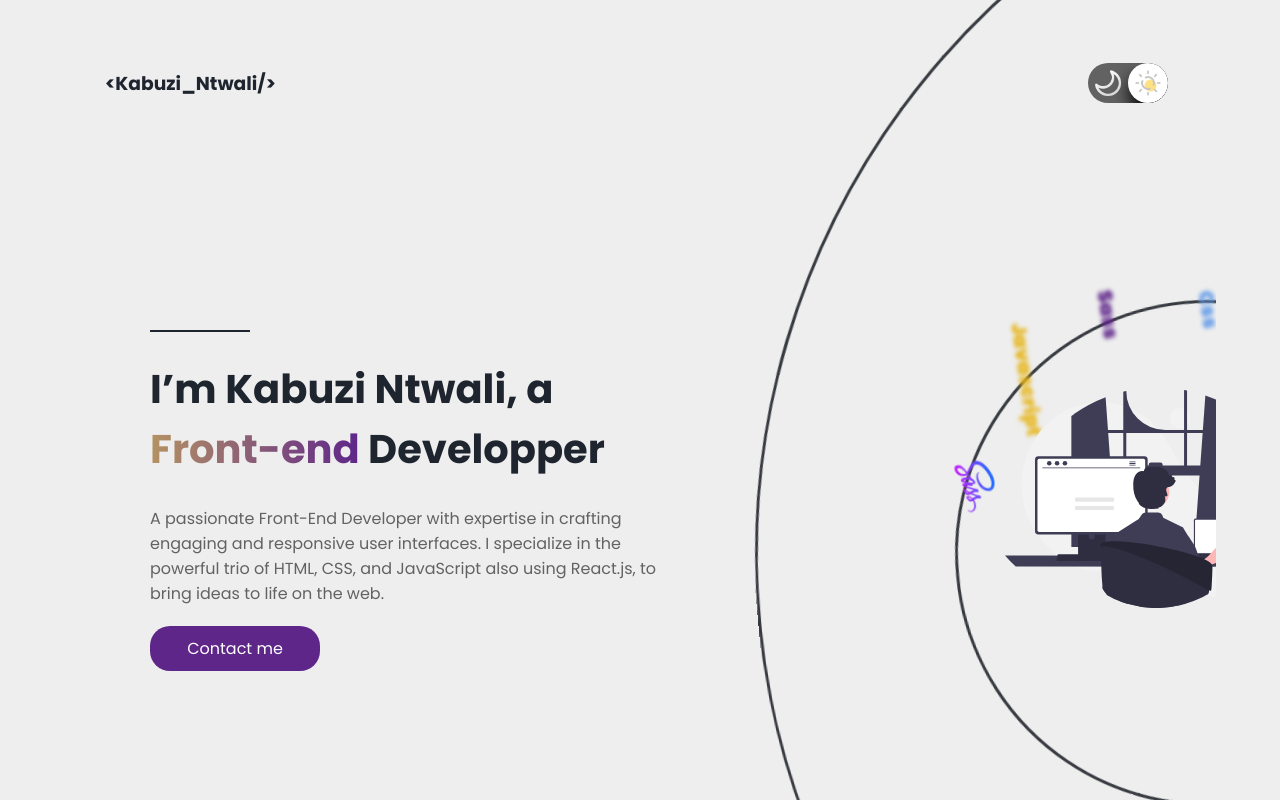
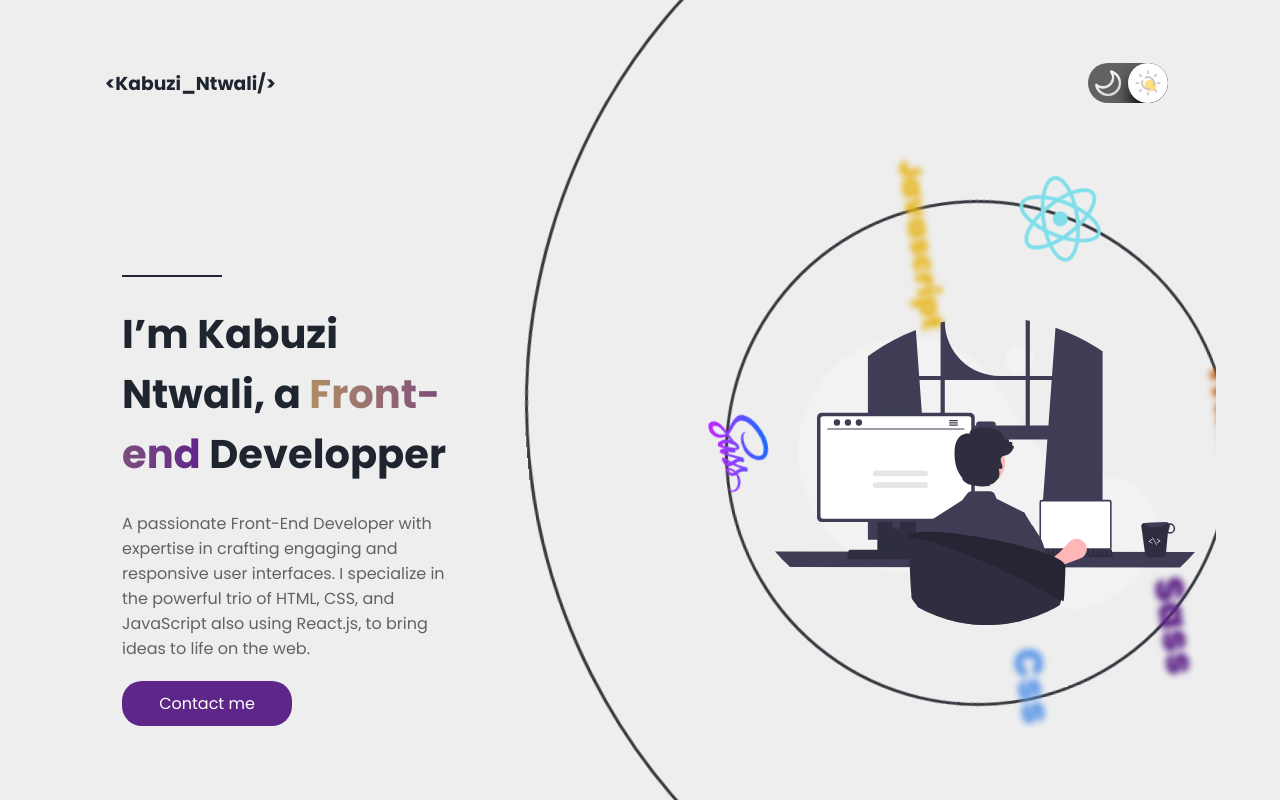
Before and after one commit to tycoonkabuzi/myportfolio, a React (Create React App) app: page / in a window 1280 px wide. Shown: the top 800 px of the page. Built offline with nearby package versions, Linux system fonts and the light colour scheme.

Commit message:
Responsive done for the Header Component @media only screen and (min-width: 1200px)

```diff
--- a/src/Components/Header/index.jsx
+++ b/src/Components/Header/index.jsx
@@ -85,12 +85,6 @@ const Main = styled.div`
   padding-bottom: 20px;
   justify-content: space-around;
 
-  @media only screen and (min-width: 1200px) {
-    grid-template-columns: 47% 53%;
-  }
-  @media only screen and (max-width: 1200px) {
-    grid-template-columns: 40% 60%;
-  }
   @media only screen and (max-width: 600px) {
     grid-template-columns: 80% 20%;
   }
@@ -100,6 +94,9 @@ const Main = styled.div`
   }
   @media only screen and (min-width: 992px) {
     grid-template-columns: 60% 40%;
+  }
+  @media only screen and (min-width: 1200px) {
+    grid-template-columns: 40% 60%;
   }
 `;
 const Text = styled.div`
@@ -124,8 +121,6 @@ const Graphics = styled.div`
       : css`
           animation: ${reversedRight} 0.6s ease-in-out forwards;
         `}
-  @media only screen and (min-width: 1200px) {
-  }
 `;
 const BigCircle = styled.div`
   border: solid 3px
@@ -137,16 +132,6 @@ const BigCircle = styled.div`
   border-radius: 1500px;
   position: absolute;
 
-  @media only screen and (min-width: 1200px) {
-    width: 1200px;
-    height: 1200px;
-    top: -200px;
-  }
-  @media only screen and (max-width: 1200px) {
-    width: 1500px;
-    height: 1500px;
-    top: -300px;
-  }
   @media only screen and (max-width: 600px) {
     width: 600px;
     height: 600px;
@@ -156,6 +141,11 @@ const BigCircle = styled.div`
   @media only screen and (min-width: 992px) {
     width: 1500px;
     height: 1500px;
+    top: -200px;
+  }
+  @media only screen and (min-width: 1200px) {
+    width: 1200px;
+    height: 1200px;
     top: -200px;
   }
 `;
@@ -169,17 +159,6 @@ const SmallCircle = styled.div`
   position: absolute;
   top: 400px;
   animation: ${ReversSpin} ease-in-out infinite 4s running;
-  @media only screen and (min-width: 1200px) {
-    width: 500px;
-    height: 500px;
-    right: 20px;
-    top: 200px;
-  }
-  @media only screen and (max-width: 1200px) {
-    width: 800px;
-    height: 800px;
-    left: 300px;
-  }
 
   @media only screen and (max-width: 600px) {
     width: 200px;
@@ -199,6 +178,12 @@ const SmallCircle = styled.div`
     height: 500px;
     left: 200px;
   }
+  @media only screen and (min-width: 1200px) {
+    width: 500px;
+    height: 500px;
+    right: 20px;
+    top: 200px;
+  }
 `;
 const JavascriptText = styled.div`
   font-size: 44px;
@@ -206,17 +191,6 @@ const JavascriptText = styled.div`
   color: ${colors.javascriptColor};
   position: absolute;
 
-  left: -120px;
-  @media only screen and (min-width: 1200px) {
-    font-size: 30px;
-    bottom: 200px;
-    filter: blur(3px);
-  }
-  @media only screen and (max-width: 1200px) {
-    filter: blur(5px);
-    font-size: 44px;
-    bottom: 350px;
-  }
   @media only screen and (max-width: 600px) {
     font-size: 10px;
     left: -10px;
@@ -235,6 +209,12 @@ const JavascriptText = styled.div`
     bottom: 80px;
     filter: blur(2px);
   }
+  @media only screen and (min-width: 1200px) {
+    font-size: 30px;
+    bottom: 200px;
+    filter: blur(3px);
+    left: -50px;
+  }
 `;
 const SassText = styled.div`
   font-size: 55px;
@@ -244,18 +224,7 @@ const SassText = styled.div`
   position: absolute;
   left: 650px;
   top: 80px;
-  @media only screen and (min-width: 1200px) {
-    font-size: 40px;
-    filter: blur(3px);
-    left: 400px;
-    top: 50px;
-  }
-  @media only screen and (max-width: 1200px) {
-    font-size: 55px;
-    filter: blur(5px);
-    left: 650px;
-    top: 80px;
-  }
+
   @media only screen and (max-width: 600px) {
     font-size: 10px;
     right: 0px;
@@ -274,26 +243,20 @@ const SassText = styled.div`
     top: 300px;
     filter: blur(2px);
   }
+  @media only screen and (min-width: 1200px) {
+    font-size: 40px;
+    filter: blur(3px);
+    left: 400px;
+    top: 50px;
+  }
 `;
 const CssText = styled.div`
   font-weight: 900;
   color: ${colors.cssColor};
-
   position: absolute;
   bottom: 350px;
   left: 750px;
-  @media only screen and (min-width: 1200px) {
-    filter: blur(3px);
-    font-size: 40px;
-    bottom: 200px;
-    left: 450px;
-  }
-  @media only screen and (max-width: 1200px) {
-    font-size: 55px;
-    filter: blur(5px);
-    bottom: 350px;
-    left: 750px;
-  }
+
   @media only screen and (max-width: 600px) {
     font-size: 10px;
     left: 150px;
@@ -312,24 +275,18 @@ const CssText = styled.div`
     top: 200px;
     filter: blur(2px);
   }
+  @media only screen and (min-width: 1200px) {
+    filter: blur(3px);
+    font-size: 40px;
+    bottom: 200px;
+    left: 450px;
+  }
 `;
 const HtmlText = styled.div`
   font-weight: 900;
   color: ${colors.htmlColor};
   position: absolute;
 
-  @media only screen and (min-width: 1200px) {
-    font-size: 40px;
-    filter: blur(3px);
-    bottom: -34px;
-    left: 200px;
-  }
-  @media only screen and (max-width: 1200px) {
-    font-size: 55px;
-    filter: blur(5px);
-    bottom: -35px;
-    left: 350px;
-  }
   @media only screen and (max-width: 600px) {
     font-size: 10px;
     left: 180px;
@@ -348,19 +305,16 @@ const HtmlText = styled.div`
     top: 100px;
     filter: blur(2px);
   }
+  @media only screen and (min-width: 1200px) {
+    font-size: 40px;
+    filter: blur(3px);
+    top: -35px;
+    left: 200px;
+  }
 `;
 const ReactImage = styled.img`
   position: absolute;
-  @media only screen and (min-width: 1200px) {
-    width: 90px;
-    top: 90px;
-    left: -15px;
-  }
-  @media only screen and (max-width: 1200px) {
-    width: 142px;
-    top: 150px;
-    left: -30px;
-  }
+
   @media only screen and (max-width: 600px) {
     width: 30px;
     left: 10px;
@@ -377,20 +331,15 @@ const ReactImage = styled.img`
     left: 80px;
     top: 10px;
   }
+  @media only screen and (min-width: 1200px) {
+    width: 90px;
+    top: 90px;
+    left: -15px;
+  }
 `;
 const SassImage = styled.img`
   position: absolute;
 
-  @media only screen and (min-width: 1200px) {
-    width: 90px;
-    bottom: 50px;
-    left: 30px;
-  }
-  @media only screen and (max-width: 1200px) {
-    width: 142px;
-    bottom: 20px;
-    left: 100px;
-  }
   @media only screen and (max-width: 600px) {
     width: 30px;
     left: 60px;
@@ -406,6 +355,12 @@ const SassImage = styled.img`
     left: 120px;
     top: 440px;
   }
+
+  @media only screen and (min-width: 1200px) {
+    width: 90px;
+    bottom: 40px;
+    left: 170px;
+  }
 `;
 const Avatar = styled.img`
   position: relative;
@@ -413,14 +368,6 @@ const Avatar = styled.img`
   top: 200px;
   margin: auto;
 
-  @media only screen and (min-width: 1200px) {
-    width: 420px;
-    margin-top: 90px;
-  }
-  @media only screen and (max-width: 1200px) {
-    width: 630px;
-    margin-top: 150px;
-  }
   @media only screen and (max-width: 600px) {
     width: 50px;
   }
@@ -430,17 +377,14 @@ const Avatar = styled.img`
     top: 300px;
     left: 250px;
   }
+  @media only screen and (min-width: 1200px) {
+    width: 420px;
+    margin-top: 20px;
+  }
 `;
 const Javascript = styled.img`
   position: absolute;
-  top: 400px;
-  left: -70px;
-  @media only screen and (min-width: 1200px) {
-    width: 120px;
-  }
-  @media only screen and (max-width: 1200px) {
-    width: 191px;
-  }
+
   @media only screen and (max-width: 600px) {
     width: 50px;
     left: 10px;
@@ -457,20 +401,15 @@ const Javascript = styled.img`
     bottom: 0px;
     left: 5px;
   }
+  @media only screen and (min-width: 1200px) {
+    width: 120px;
+    top: 400px;
+    left: -70px;
+  }
 `;
 const Html = styled.img`
   position: absolute;
 
-  @media only screen and (min-width: 1200px) {
-    width: 70px;
-    bottom: 500px;
-    left: -30px;
-  }
-  @media only screen and (max-width: 1200px) {
-    width: 96px;
-    bottom: 635px;
-    left: -50px;
-  }
   @media only screen and (max-width: 600px) {
     width: 50px;
     left: -20px;
@@ -487,17 +426,17 @@ const Html = styled.img`
     bottom: 700px;
     left: -50px;
   }
+  @media only screen and (min-width: 1200px) {
+    width: 70px;
+    bottom: 450px;
+    left: -30px;
+  }
 `;
 const Css = styled.img`
   position: absolute;
   bottom: 200px;
   left: 50px;
-  @media only screen and (min-width: 1200px) {
-    width: 120px;
-  }
-  @media only screen and (max-width: 1200px) {
-    width: 211px;
-  }
+
   @media only screen and (max-width: 600px) {
     width: 50px;
     left: 10px;
@@ -512,6 +451,12 @@ const Css = styled.img`
     width: 100px;
     bottom: 375px;
     left: 10px;
+  }
+  @media only screen and (min-width: 1200px) {
+    width: 120px;
+    position: absolute;
+    bottom: 200px;
+    left: 50px;
   }
 `;
 const Line = styled.span`
```
